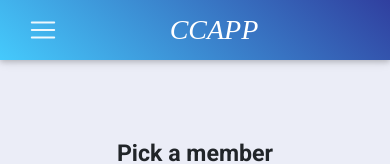
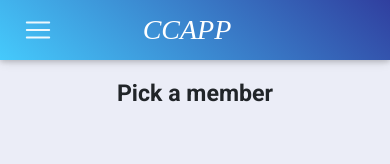
Before and after one commit to maximiliangarmatsch/rentdevelopers, a React (Create React App) app: page / in a window 390 px wide. Shown: the top 164 px of the page. Built offline with nearby package versions, Linux system fonts and the light colour scheme.

Commit message:
Fixed position for toggler on phone navbar

```diff
--- a/src/components/Header/Header.js
+++ b/src/components/Header/Header.js
@@ -53,9 +53,9 @@ class Header extends Component {
 		}
 
 		return (
-			<MDBNavbar color="blue-gradient" style={{ lineHeight: "2em" }} dark expand="md">
+			<MDBNavbar className="nav-bar" color="blue-gradient" style={{ lineHeight: "2em" }} dark expand="md">
 				<div className="nav-display">
-					<MDBNavbarToggler onClick={this.toggleCollapse} />
+					<MDBNavbarToggler className="nav-toggler" onClick={this.toggleCollapse} />
 					<MDBNavbarNav style={{ flexDirection: "row" }}>{/*active*/}
 						<MDBNavbarBrand><h3 className="nav-heading">CCAPP</h3></MDBNavbarBrand>
 					</MDBNavbarNav>
--- a/src/styles/header.css
+++ b/src/styles/header.css
@@ -14,6 +14,11 @@
   font-family: "Times New Roman", Times, serif;
   font-style: italic;
   margin: auto;
+}
+.nav-toggler{
+  position: absolute;
+  top: 0.7rem;
+  left: 0.7rem;
 }
 
 .head-link-base {
```
